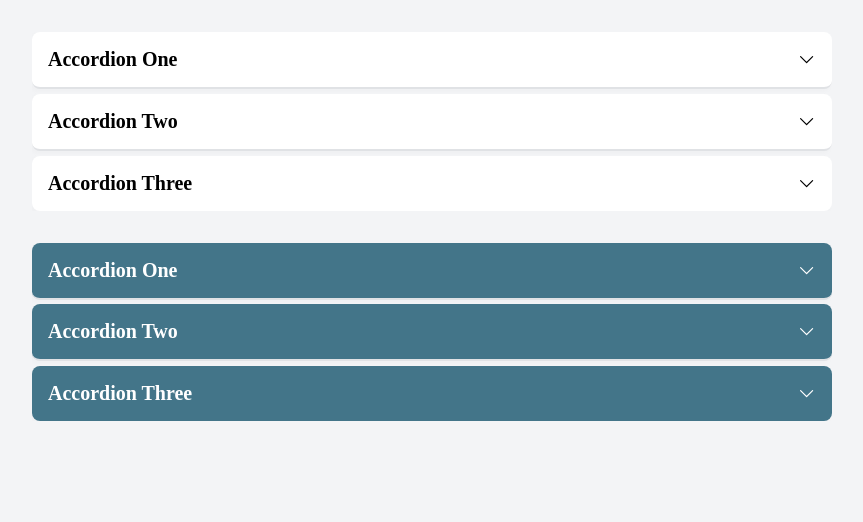
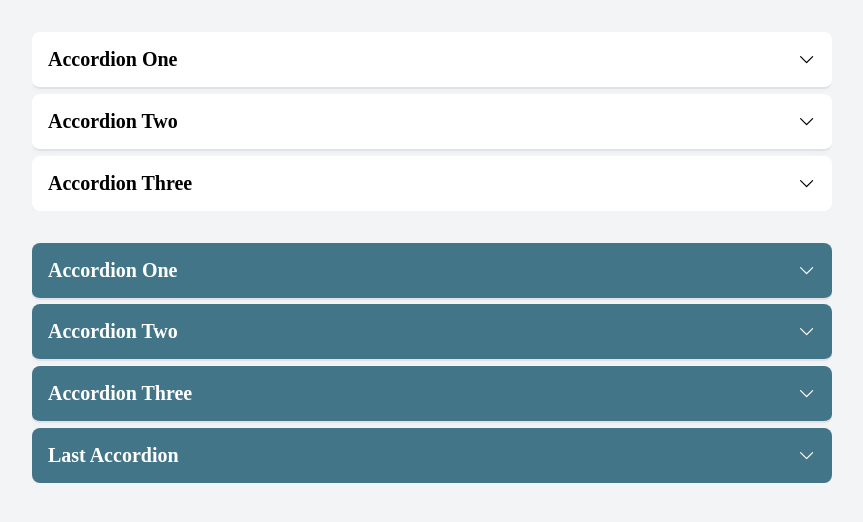
Before and after one commit to ellefamkar/accordion, a React (Vite) app: page / in a window 1280 px wide. Shown: the top 522 px of the page, without its empty margins (0-863 px from the left). Built offline with nearby package versions, Linux system fonts and the light colour scheme.

Commit message:
feat(accordion open): add dynamic accordion tab to the project for dynamic contets

```diff
--- a/src/components/AccordionOpen.jsx
+++ b/src/components/AccordionOpen.jsx
@@ -25,35 +25,52 @@ const data = [
 function AccordionOpen() {
   const [open, setOpen] = useState(null);
 
+  //   const handleOpen = (id) => {
+  //     setOpen(id === open ? null : id)
+  //   }
+
   return (
     <div className="accordion one-open-accordion">
       {data.map((item) => (
         <AccordionItem
           key={item.id}
-          item={item}
+          id={item.id}
+          title={item.title}
           setOpen={setOpen}
+          //   onOpen={setOpen}
           open={open}
-        />
+        >
+          {item.content}
+        </AccordionItem>
       ))}
+      <AccordionItem
+        id={0}
+        title={"Last Accordion"}
+        setOpen={setOpen}
+        open={open}
+      >
+        <p>Text for the dynamic accordion</p>
+      </AccordionItem>
     </div>
   );
 }
 
 export default AccordionOpen;
 
-function AccordionItem({ item, setOpen, open }) {
-  const isOpen = item.id === open;
+function AccordionItem({ id, title, setOpen, open, children }) {
+  const isOpen = id === open;
 
   return (
     <div className={`accordion-item ${isOpen ? "accordion__expanded" : ""}`}>
       <div
         className="accordion-item__header"
-        onClick={() => setOpen(isOpen ? null : item.id)}
+        // onClick={() => setOpen(item.id)}
+        onClick={() => setOpen(isOpen ? null : id)}
       >
-        {item.title}
+        {title}
         <ChevronDownIcon className="accordion-item__chevron" />
       </div>
-      <div className="accordion-item__content">{item.content}</div>
+      <div className="accordion-item__content">{children}</div>
       {/* {isOpen && <div className="accordion-item__content">{item.content}</div>} */}
     </div>
   );
```
